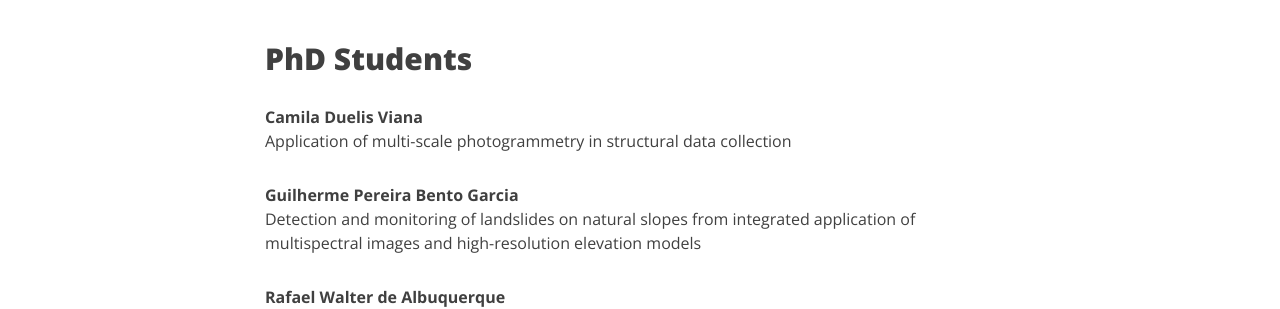
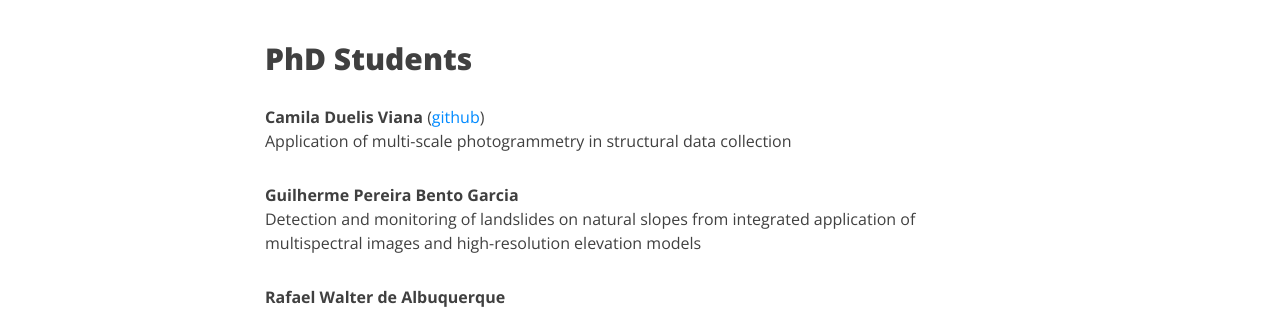
Before and after one commit to SPAMLab/SPAMLab.github.io, a Jekyll site: the page built from people.md, in a window 1280 px wide and 900 px high, scrolled down 470 px. Shown: the part 154-463 px from the top of the window. Built offline with Jekyll 4.4.1, drawn with Linux system fonts in a browser that asks for light colours; nearby versions of some CDN libraries.

Commit message:
Update people.md

```diff
--- a/people.md
+++ b/people.md
@@ -16,7 +16,7 @@ You can find more about me at my [website](http://carlosgrohmann.com).
 &nbsp;
 
 ## PhD Students
-**Camila Duelis Viana**
+**Camila Duelis Viana** ([github](https://github.com/cdviana))
 Application of multi-scale photogrammetry in structural data collection
 
 
```
